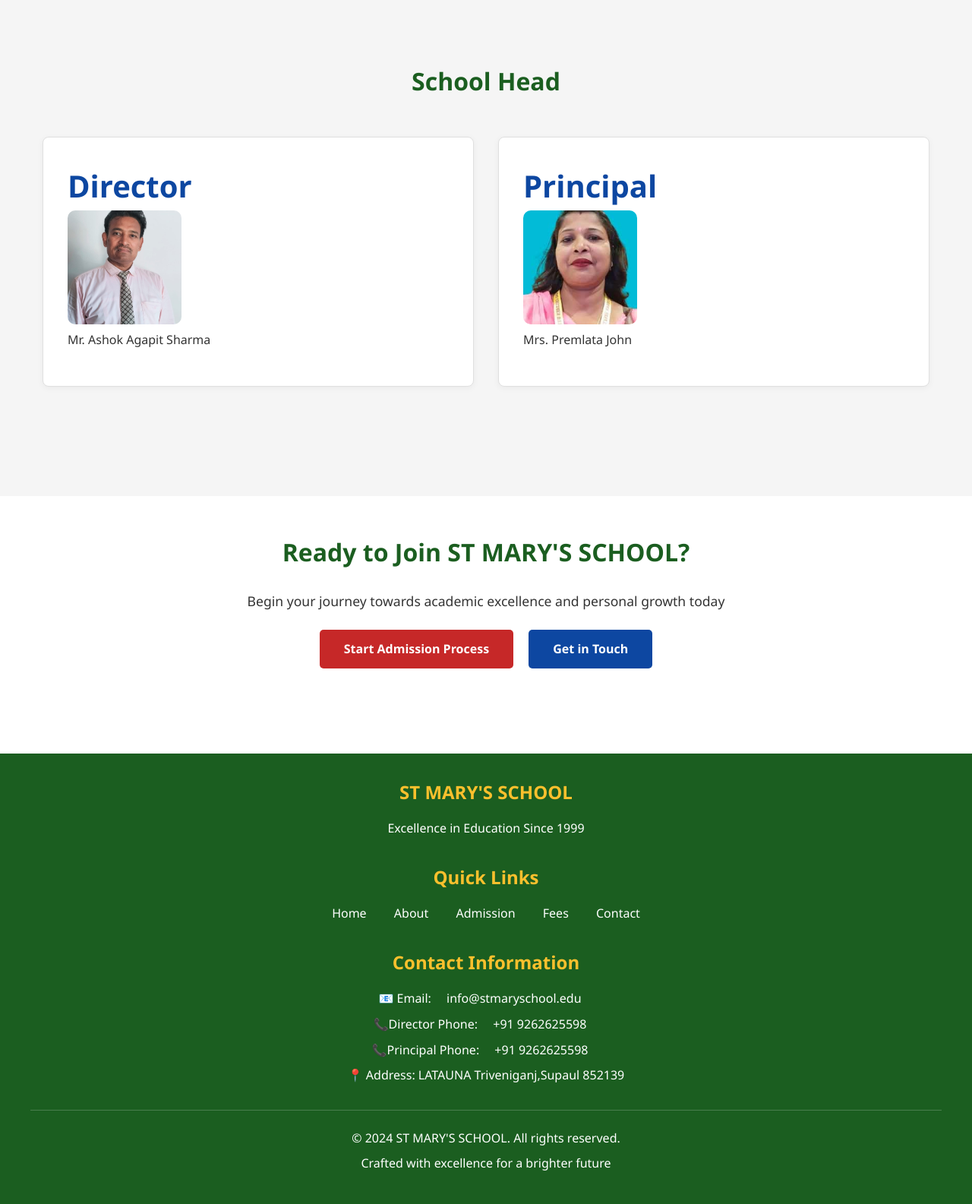
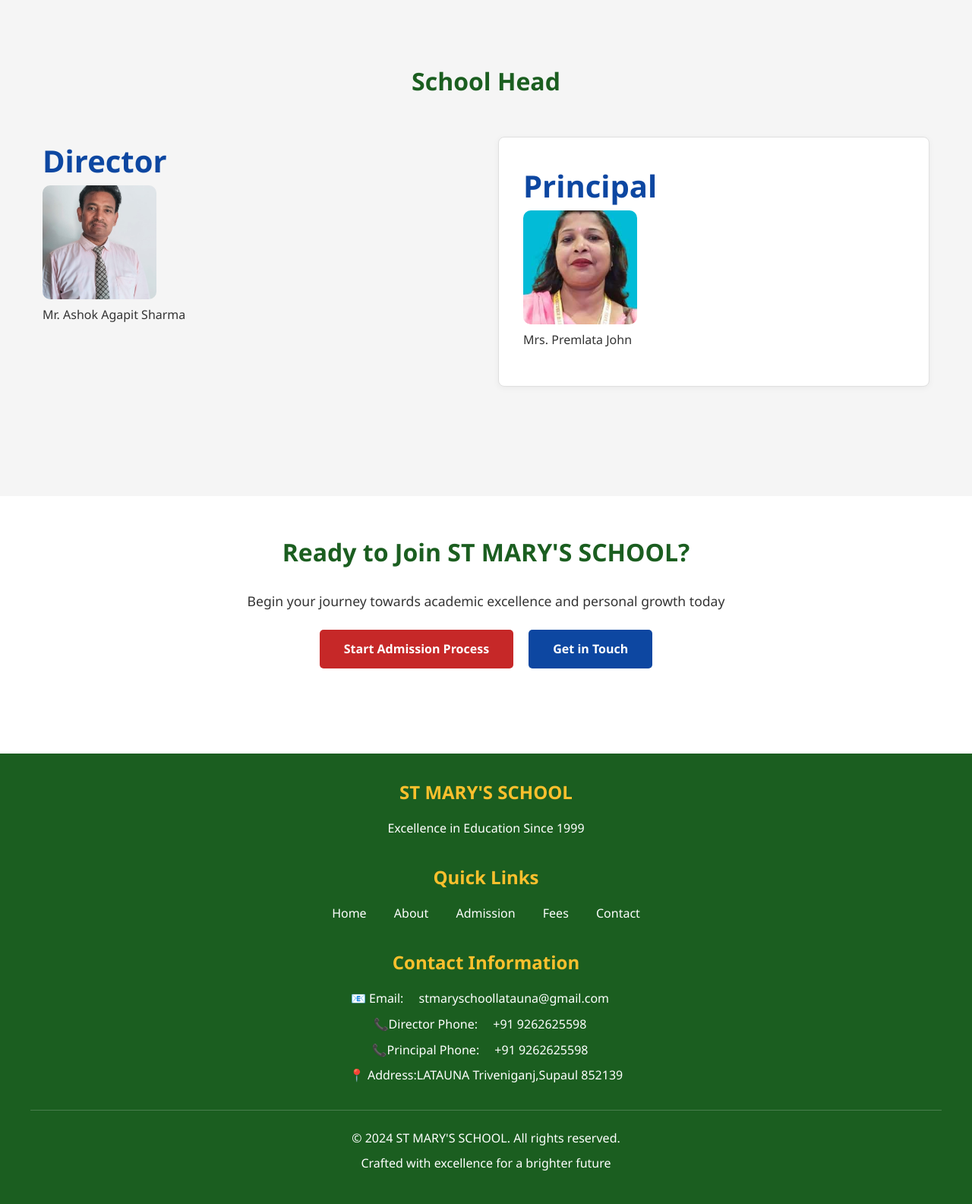
Before and after one commit to hakikul1234/stmarys_website-, a Flask app: page / in a window 1280 px wide. Shown: the part 2482-4067 px from the top of the page at 76% size. Run offline with Flask 3, Linux system fonts and the light colour scheme.

Commit message:
changes in email

```diff
--- a/templates/base.html
+++ b/templates/base.html
@@ -66,10 +66,10 @@
 
             <div class="footer-section">
                 <h3>Contact Information</h3>
-                <p>📧 Email: <a href="mailto:info@stmaryschool.edu">info@stmaryschool.edu</a></p>
+                <p>📧 Email: <a href="stmaryschoollatauna@gmail.com">stmaryschoollatauna@gmail.com</a></p>
                 <p>📞Director Phone: <a href="tel:+91 9546468571">+91 9262625598</a></p>
                 <p>📞Principal Phone: <a href="tel:+91 ">+91 9262625598</a></p>
-                <p>📍 Address: LATAUNA Triveniganj,Supaul 852139</p>
+                <p>📍 Address:LATAUNA Triveniganj,Supaul 852139</p>
             </div>
 
             <div class="copyright">
--- a/templates/index.html
+++ b/templates/index.html
@@ -96,7 +96,7 @@
         <h2 style="text-align: center; margin-bottom: 3rem;"><strong>School Head</strong></h2>
 
         <div class="cards-grid">
-            <div class="card">
+            <div class="head">
                 <h3 style="color: #0d47a1; font-size: 2.5rem; margin: 0;">Director</h3>
                 <img src="{{ url_for('static', filename='images/director.jpeg') }}"  >
                 <p>Mr. Ashok Agapit Sharma</p>
```
